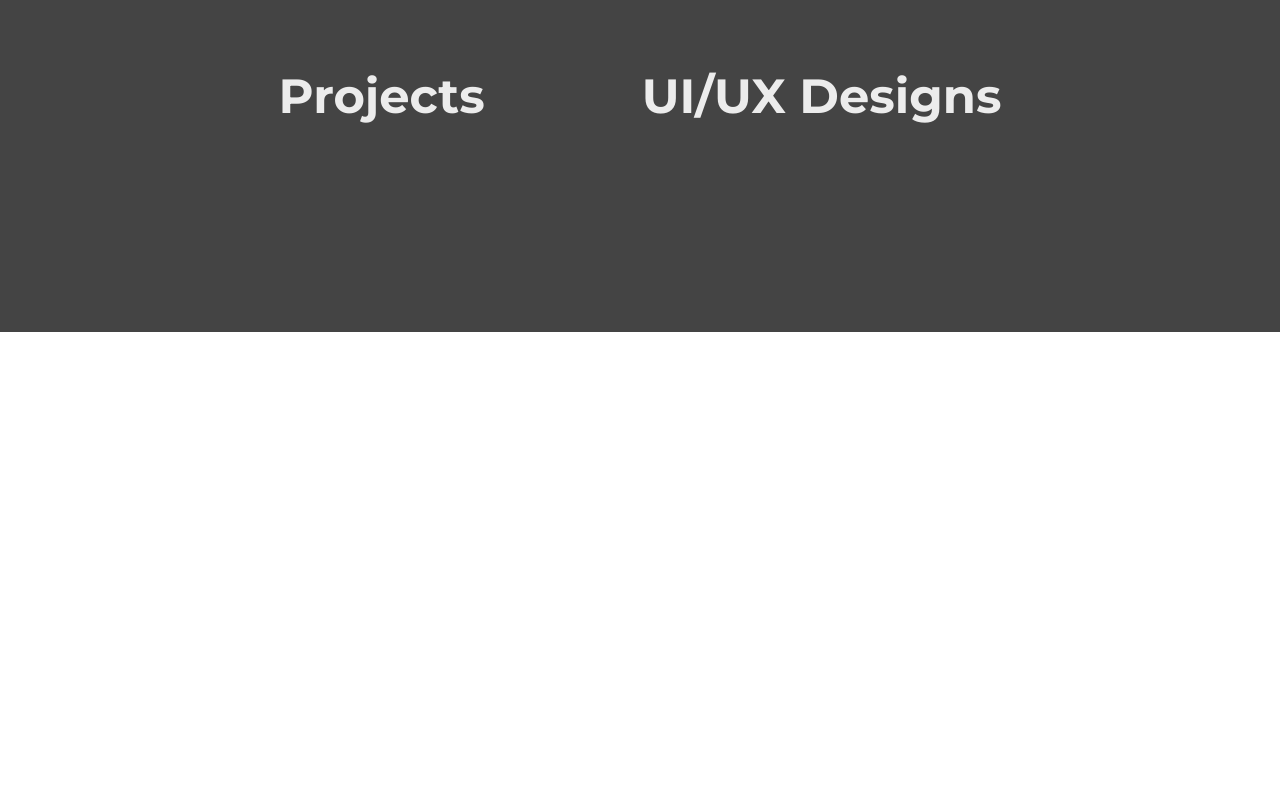
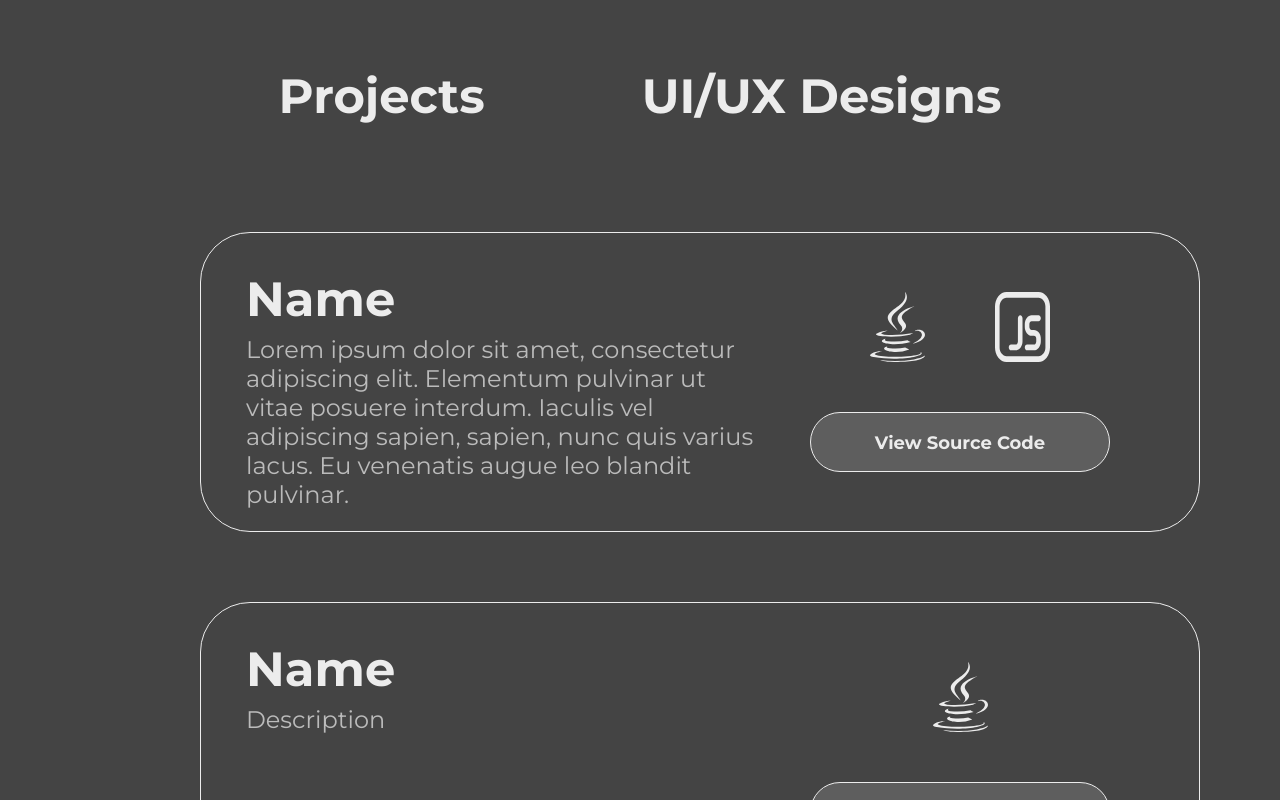
Before and after one commit to Jacob3075/Portfolio-Page, a React (Create React App) app: page / in a window 1280 px wide. Shown: the part 740-1540 px from the top of the page. Before the commit the page ends 1072 px from the top, so only its background shows below. Built offline with nearby package versions, Linux system fonts and the light colour scheme.

Commit message:
Added ProjectsList.jsx and added styling for even indexed projects. Added button to view the source code.

```diff
--- a/src/App.jsx
+++ b/src/App.jsx
@@ -3,6 +3,7 @@ import NavBar from "./components/navbar-items/NavBar";
 import {colors} from "./styles/Styles";
 import HeroSection from "./components/HeroSection";
 import CategorySelector from "./components/CategorySelector";
+import ProjectsList from "./components/project-section/ProjectsList";
 
 const styles = {
 	root: {
@@ -28,6 +29,7 @@ const App = () => (
 		</div>
 		<div style={styles.section2}>
 			<CategorySelector/>
+			<ProjectsList/>
 		</div>
 	</div>
 );
--- /dev/null
+++ b/src/components/project-section/LanguageIcon.jsx
@@ -0,0 +1,28 @@
+import React from 'react';
+import {getIconByLanguage} from "../../UtilFunctions";
+
+const styles = {
+	root: {
+		display: "flex",
+		marginBottom: "50px"
+	},
+	icon: {
+		paddingLeft: "35px",
+		paddingRight: "35px",
+	},
+};
+
+const LanguageIcon = ({projectStack}) => {
+
+	const icons = projectStack.map((language, index) =>
+		<div key={index} style={styles.icon}> {getIconByLanguage(language)} </div>
+	);
+
+	return (
+		<div style={styles.root}>
+			{icons}
+		</div>
+	);
+};
+
+export default LanguageIcon;
--- /dev/null
+++ b/src/components/project-section/ProjectComponent.jsx
@@ -0,0 +1,66 @@
+import React from 'react';
+import {colors} from "../../styles/Styles";
+import LanguageIcons from "./LanguageIcon";
+import ViewSourceCodeButton from "./ViewSourceCodeButton";
+
+const styles = {
+	even: {
+		display: "flex",
+		marginBottom: "70px",
+		borderWidth: "1px",
+		borderStyle: "solid",
+		borderColor: colors.primary,
+		borderRadius: "50px",
+		height: "300px",
+		width: "1000px",
+	},
+	evenLeftSide: {
+		display: "block"
+	},
+	evenRightSide: {
+		display: "flex",
+		flexDirection: "column",
+		flexGrow: 1,
+		alignItems: "center",
+		justifyContent: "center",
+		// backgroundColor: "white"
+	},
+	evenProjectName: {
+		position: "relative",
+		fontSize: 48,
+		fontWeight: "bold",
+		left: "45px",
+		top: "30px"
+	},
+	evenProjectDescription: {
+		color: colors.secondary,
+		position: "relative",
+		fontSize: 24,
+		fontWeight: "regular",
+		lineHeight: "29px",
+		left: "45px",
+		top: "30px",
+		width: "520px"
+	},
+};
+
+const ProjectComponent = ({id, name, description, image, projectStack, sourceCodeLink}) => {
+	return (
+		<div style={styles.even}>
+			<div style={styles.evenLeftSide}>
+				<div style={styles.evenProjectName}>
+					{name}
+				</div>
+				<div style={styles.evenProjectDescription}>
+					{description}
+				</div>
+			</div>
+			<div style={styles.evenRightSide}>
+				<LanguageIcons projectStack={projectStack}/>
+				<ViewSourceCodeButton/>
+			</div>
+		</div>
+	);
+};
+
+export default ProjectComponent;
--- /dev/null
+++ b/src/components/project-section/ProjectsList.jsx
@@ -0,0 +1,22 @@
+import React from 'react';
+import ProjectComponent from "./ProjectComponent";
+import {projects} from "../../ProjectService";
+
+const styles = {
+	paddingTop: 100,
+};
+
+const ProjectsList = () => {
+
+	const projectComponents = projects.map(project =>
+		<ProjectComponent key={project.id} {...project}/>
+	);
+
+	return (
+		<div style={styles}>
+			{projectComponents}
+		</div>
+	);
+};
+
+export default ProjectsList;
--- /dev/null
+++ b/src/components/project-section/ViewSourceCodeButton.jsx
@@ -0,0 +1,29 @@
+import React from 'react';
+import {colors} from "../../styles/Styles";
+
+const styles = {
+	root: {
+		backgroundColor: "#5E5E5E",
+		height: "60px",
+		width: "300px",
+		borderRadius: "30px",
+		fontSize: "18px",
+		fontWeight:"bold",
+		textAlign: "center",
+		verticalAlign: "middle",
+		lineHeight: "60px",
+		borderWidth: "1px",
+		borderStyle: "solid",
+		borderColor: colors.primary,
+	},
+}
+
+const ViewSourceCodeButton = () => {
+	return (
+		<div style={styles.root}>
+			View Source Code
+		</div>
+	);
+};
+
+export default ViewSourceCodeButton;
```
